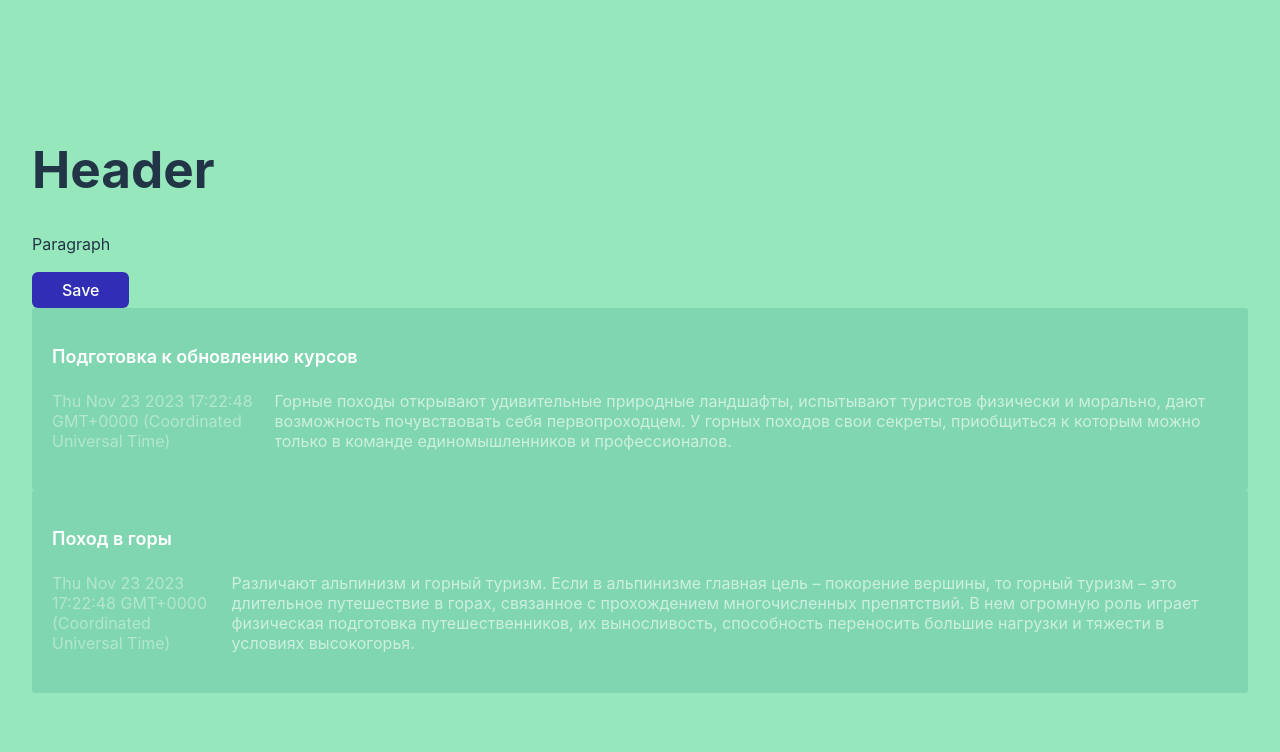
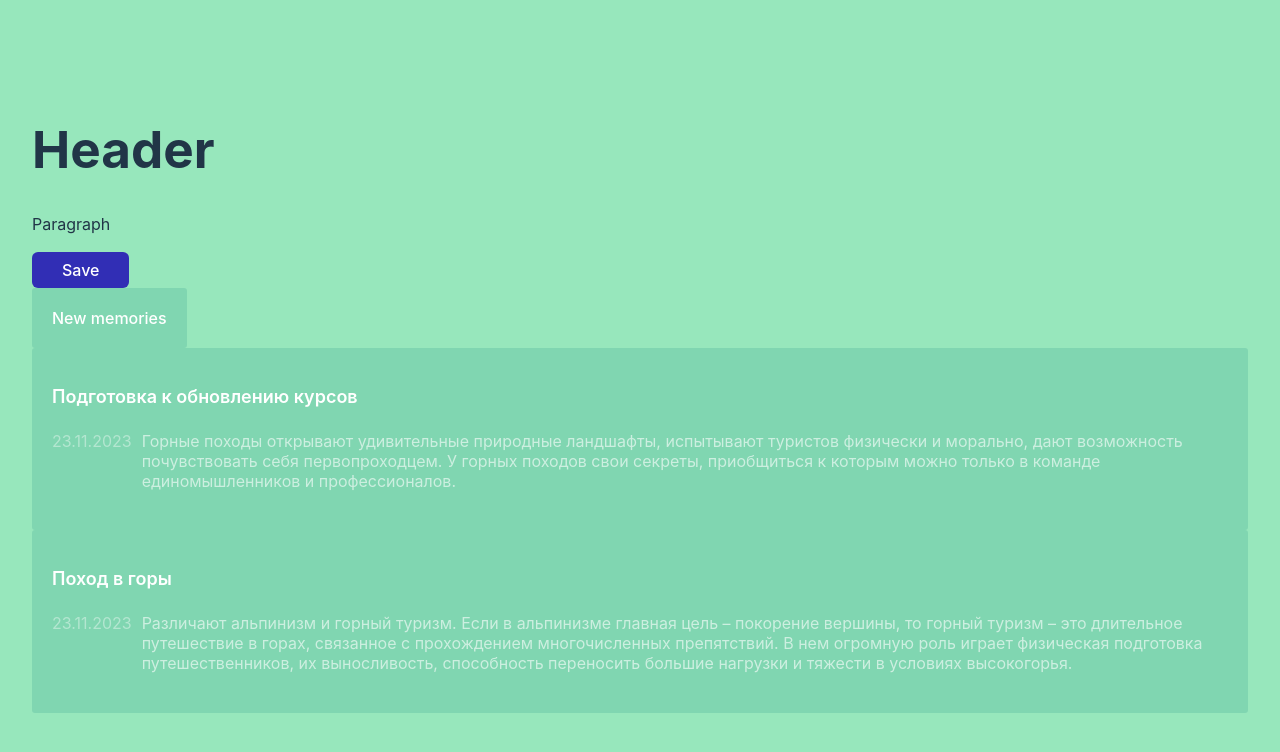
Before and after one commit to Khausta/react, a React (Vite) app: page / in a window 1280 px wide. Shown: the top 752 px of the page. Built offline with nearby package versions, Linux system fonts and the light colour scheme.

Commit message:
Composition

```diff
--- a/src/App.jsx
+++ b/src/App.jsx
@@ -1,5 +1,6 @@
 import './App.css';
 import Button from './components/Button/Button';
+import CardButton from './components/CardButton/CardButton';
 import JournalItem from './components/JournalItem/JournalItem';
 
 function App() {
@@ -22,17 +23,23 @@ function App() {
 			<h1>Header</h1>
 			<p>Paragraph</p>
 			<Button/>
+			<CardButton>
+        New memories
+			</CardButton>
+			<CardButton>
 				<JournalItem
 					title={data[0].title}
 					date={data[0].date}
 					text={data[0].text}
 				/>
+			</CardButton>
+			<CardButton>
 				<JournalItem
 					title={data[1].title}
 					date={data[1].date}
 					text={data[1].text}
 				/>
-
+			</CardButton>
 		</>
 	);
 }
--- /dev/null
+++ b/src/components/CardButton/CardButton.css
@@ -0,0 +1,15 @@
+.card-button {
+    display: block;
+    padding: 20px;
+    border-radius: 3px;
+    background: rgb(112 202 170 / 58%);
+    color: #FFF;
+    border: none;
+    text-align: start;
+    cursor: pointer;
+    transition: background .25s;
+}
+
+.card-button:hover {
+    background: #5fb5a7;
+}
--- /dev/null
+++ b/src/components/CardButton/CardButton.jsx
@@ -0,0 +1,12 @@
+import './CardButton.css';
+
+function CardButton({ children }) {
+
+	return (
+		<button className='card-button'>
+			{children}
+		</button>
+	);
+}
+
+export default CardButton;
--- a/src/components/JournalItem/JournalItem.jsx
+++ b/src/components/JournalItem/JournalItem.jsx
@@ -1,15 +1,16 @@
 import './JournalItem.css';
 
 function JournalItem({ title, date, text }) {
+	const formattedDate = new Intl.DateTimeFormat('ru-Ru').format(date);
 
 	return (
-        <div className="journal-item">
+		<>
 			<h2 className="journal-item__header">{title}</h2>
 			<h2 className="journal-item__body">
-                <div className="journal-item__date">{date.toString()}</div>
+				<div className="journal-item__date">{formattedDate}</div>
 				<div className="journal-item__text">{text}</div>
 			</h2>
-        </div>
+		</>
 	);
 }
 
```
Also changed, not shown: src/components/Button/Button.jsx (+5 -5 lines), .eslintrc.cjs. Lines whose indentation alone changed are shown as unchanged.
